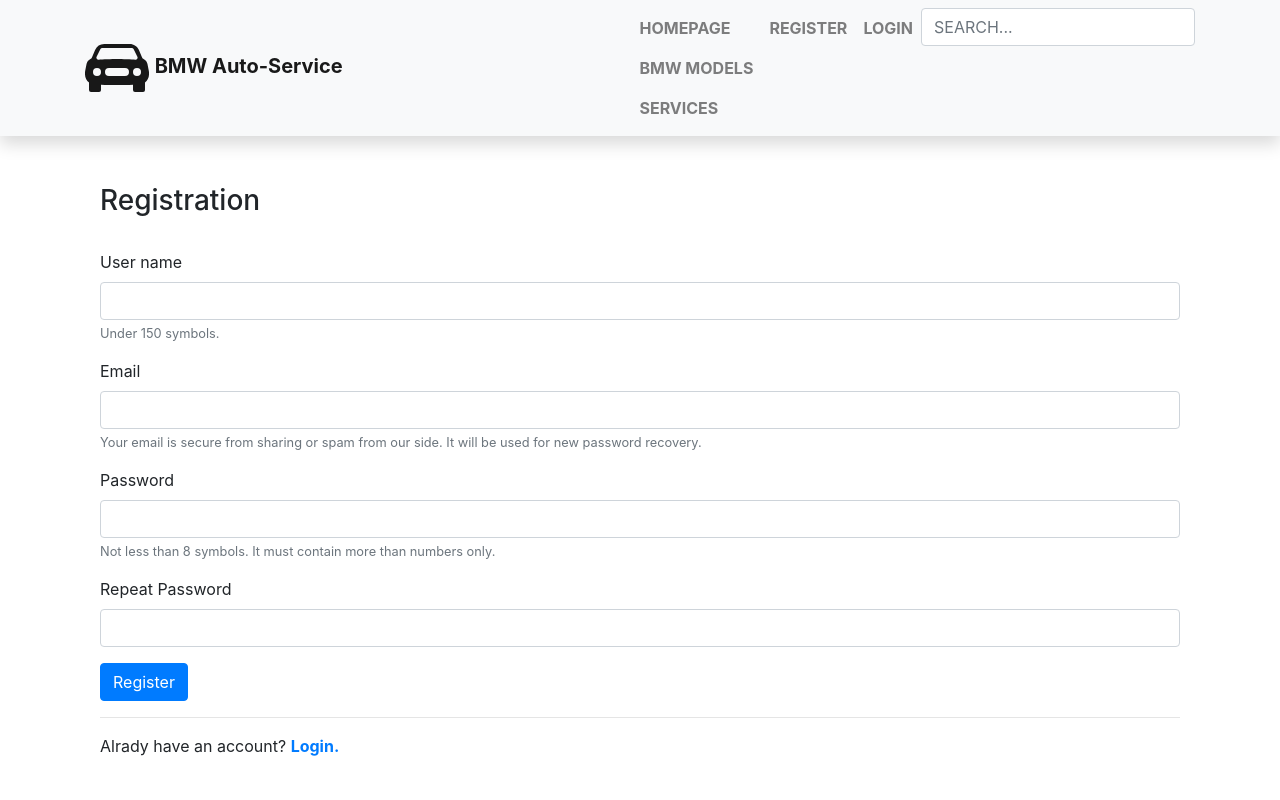
After one commit to RedasMiliunas/sandbox_no1, a Django app: page /register/ in a window 1280 px wide. The commit adds this page. Run offline with Django 4.2, Linux system fonts and the light colour scheme; some libraries are stand-ins or nearby versions.

Commit message:
Prideta registration forma (register.html), sutvasrkytas URL base.html faile

```diff
--- a/mysite/sandbox/templates/base.html
+++ b/mysite/sandbox/templates/base.html
@@ -64,7 +64,7 @@
                 <li class="nav-item"><a class="nav-link" href="{% url 'user_orders' %}"><strong>MY ORDERS</strong></a></li>
                 <li class="nav-item"><a class="nav-link" href="{% url 'logout' %}"><strong>LOGOUT</strong></a></li>
                 {% else %}
-                <li class="nav-item"><a class="nav-link" href="#"><strong>REGISTER</strong></a></li>
+                <li class="nav-item"><a class="nav-link" href="{% url 'register' %}"><strong>REGISTER</strong></a></li>
                 <li class="nav-item"><a class="nav-link" href="{% url 'login' %}"><strong>LOGIN</strong></a></li>
                 {% endif %}
 
--- /dev/null
+++ b/mysite/sandbox/templates/registration/register.html
@@ -0,0 +1,37 @@
+{% extends "base.html" %}
+
+{% block title %}REGISTRATION{% endblock %}
+
+{% block content %}
+
+    <div class="container register">
+        <h3>Registration</h3><br/>
+        <form method="post">
+            {% csrf_token %}
+            <div class="form-group">
+                <label for="username">User name</label>
+                <input name="username" type="text" class="form-control" id="username" aria-describedby="usernameHelp">
+                <small id="usernameHelp" class="form-text text-muted">Under 150 symbols.</small>
+            </div>
+            <div class="form-group">
+                <label for="exampleInputEmail1">Email</label>
+                <input name="email" type="email" class="form-control" id="exampleInputEmail1" aria-describedby="emailHelp">
+                <small id="emailHelp" class="form-text text-muted">Your email is secure from sharing or spam from our side.
+                    It will be used for new password recovery.</small>
+            </div>
+            <div class="form-group">
+                <label for="password">Password</label>
+                <input name="password" type="password" class="form-control" id="password" aria-describedby="pwdHelp">
+                <small id="pwdHelp" class="form-text text-muted">Not less than 8 symbols. It must contain more than numbers only.</small>
+            </div>
+            <div class="form-group">
+                <label for="password2">Repeat Password</label>
+                <input name="password2" type="password" class="form-control" id="password2" aria-describedby="pwd2Help">
+            </div>
+            <button type="submit" class="btn btn-primary register-button">Register</button>
+        </form>
+        <hr>
+        <p>Alrady have an account? <a href="{% url 'login' %}"><strong>Login.</strong></a></p>
+    </div>
+
+{% endblock %}
--- a/mysite/sandbox/urls.py
+++ b/mysite/sandbox/urls.py
@@ -30,4 +30,5 @@ urlpatterns = [
     path('models/', views.models, name='models'),
     path('models/<int:model_id>', views.model, name='model'),
     path('search/', views.search, name='search'),
+    path('register/', views.register, name='register'),
 ]
--- a/mysite/sandbox/views.py
+++ b/mysite/sandbox/views.py
@@ -4,6 +4,7 @@ from django.views import generic
 from django.contrib.auth.mixins import LoginRequiredMixin
 from django.core.paginator import Paginator
 from django.db.models import Q
+from django.views.decorators.csrf import csrf_protect
 
 
 # Create your views here.
@@ -84,3 +85,10 @@ class UserOrdersListView(LoginRequiredMixin, generic.ListView):
 
     def get_queryset(self):
         return Order.objects.filter(customer=self.request.user)
+
+@csrf_protect
+def register(request):
+    if request.method == 'POST':
+        username = request.POST['username']
+    else:
+       return render(request, 'registration/register.html')
```
